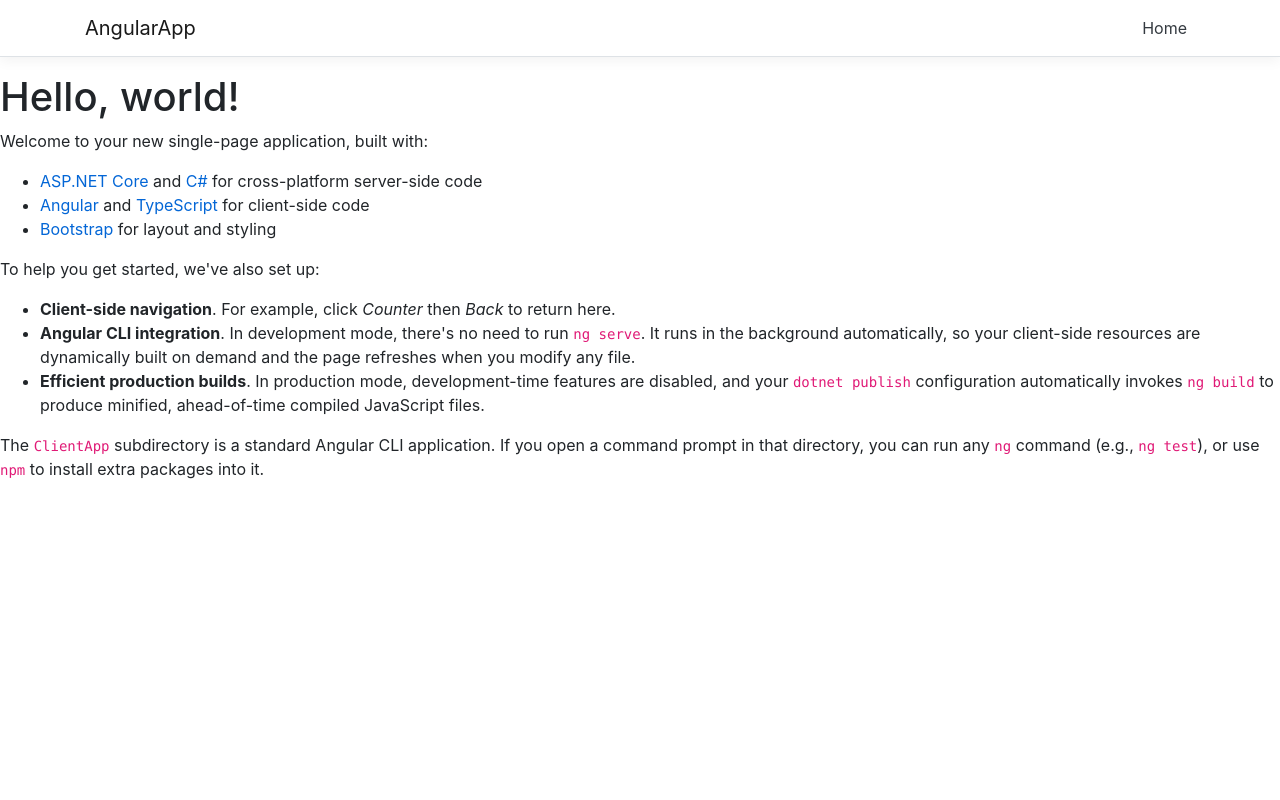
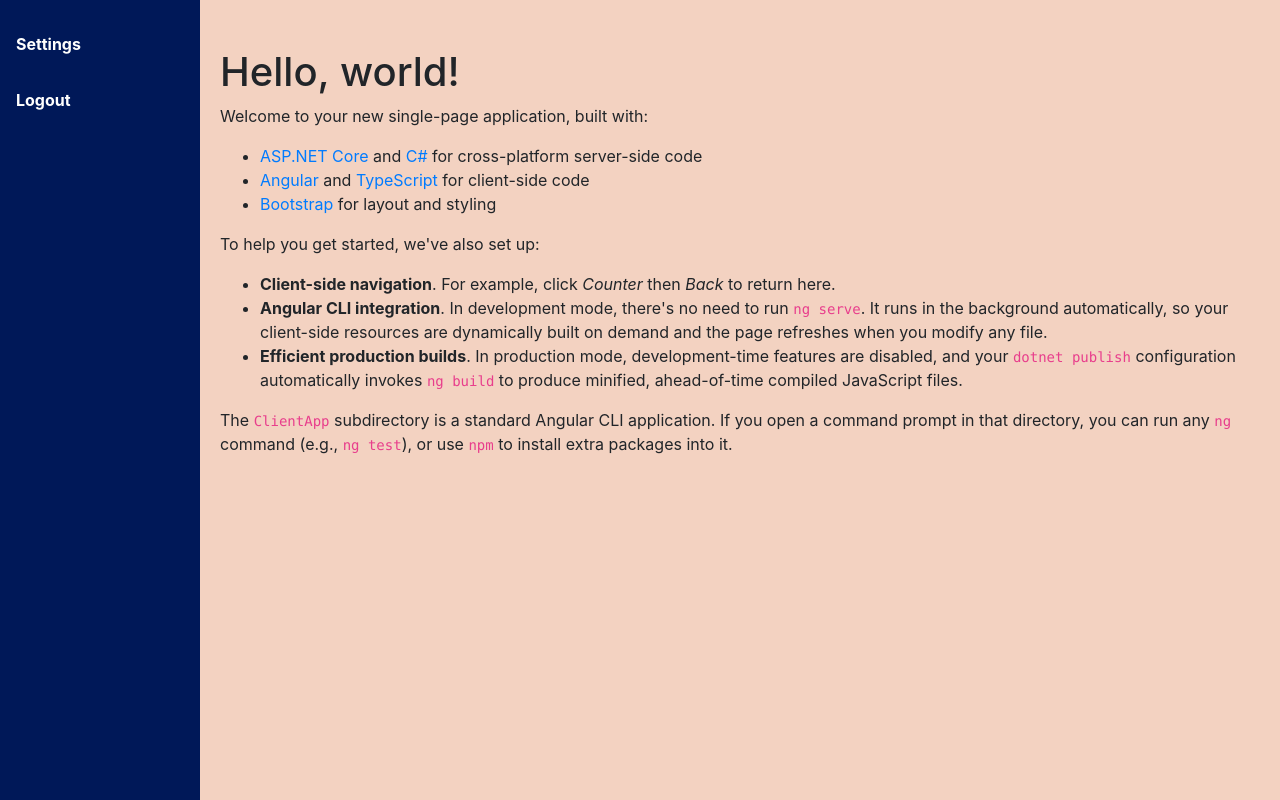
Before and after one commit to PeterKvayt/NoneMes, an Angular app in the folder src/AngularApp/ClientApp/: page / in a window 1280 px wide. Built offline with nearby package versions, Linux system fonts and the light colour scheme.

Commit message:
Alter nav-menu.

```diff
--- a/src/AngularApp/ClientApp/angular.json
+++ b/src/AngularApp/ClientApp/angular.json
@@ -23,6 +23,7 @@
             "assets": ["src/assets"],
             "styles": [
               "node_modules/bootstrap/dist/css/bootstrap.min.css",
+              "src/global-colors.css",
               "src/styles.css"
             ],
             "scripts": []
--- a/src/AngularApp/ClientApp/src/app/nav-menu/nav-menu.component.css
+++ b/src/AngularApp/ClientApp/src/app/nav-menu/nav-menu.component.css
@@ -1,7 +1,28 @@
-a.navbar-brand {
-  white-space: normal;
-  text-align: center;
-  word-break: break-all;
+.nav-box{
+  height: 100%;
+  width: 200px;
+  position: fixed;
+  z-index: 1;
+  top: 0;
+  left: 0;
+  background-color: var(--dark-background);
+  overflow-x: hidden;
+  padding-top: 1rem;
+}
+
+.nav-item{
+  font-weight: 700;
+  display: block;
+  margin: 0;
+  width: 100%;
+  padding: 1rem;
+  color: var(--card-headline)
+}
+.nav-item:hover{
+  color: var(--background);
+  background-color: var(--sub-headline);
+  cursor: pointer;
+  text-decoration: none;
 }
 
 html {
--- a/src/AngularApp/ClientApp/src/app/nav-menu/nav-menu.component.html
+++ b/src/AngularApp/ClientApp/src/app/nav-menu/nav-menu.component.html
@@ -1,34 +1,4 @@
-<header>
-  <nav
-    class="navbar navbar-expand-sm navbar-toggleable-sm navbar-light bg-white border-bottom box-shadow mb-3"
-  >
-    <div class="container">
-      <a class="navbar-brand" [routerLink]="['/']">AngularApp</a>
-      <button
-        class="navbar-toggler"
-        type="button"
-        data-toggle="collapse"
-        data-target=".navbar-collapse"
-        aria-label="Toggle navigation"
-        [attr.aria-expanded]="isExpanded"
-        (click)="toggle()"
-      >
-        <span class="navbar-toggler-icon"></span>
-      </button>
-      <div
-        class="navbar-collapse collapse d-sm-inline-flex flex-sm-row-reverse"
-        [ngClass]="{ show: isExpanded }"
-      >
-        <ul class="navbar-nav flex-grow">
-          <li
-            class="nav-item"
-            [routerLinkActive]="['link-active']"
-            [routerLinkActiveOptions]="{ exact: true }"
-          >
-            <a class="nav-link text-dark" [routerLink]="['/']">Home</a>
-          </li>
-        </ul>
-      </div>
-    </div>
-  </nav>
-</header>
+<nav class="nav-box">
+    <a class="nav-item" href="#">Settings</a>
+    <a class="nav-item" href="#">Logout</a>
+</nav>
--- /dev/null
+++ b/src/AngularApp/ClientApp/src/global-colors.css
@@ -0,0 +1,9 @@
+:root {
+  --background: #f3d2c1;
+  --ligth-background: #fef6e4;
+  --dark-background: #001858;
+  --sub-headline: #172c66;
+  --secondary: #8bd3dd;
+  --tertiary: #f582ae;
+  --card-headline: #fffffe;
+}
--- a/src/AngularApp/ClientApp/src/index.html
+++ b/src/AngularApp/ClientApp/src/index.html
@@ -2,7 +2,7 @@
 <html lang="en">
   <head>
     <meta charset="utf-8" />
-    <title>AngularApp</title>
+    <title>No Message</title>
     <base href="/" />
 
     <meta name="viewport" content="width=device-width, initial-scale=1" />
--- a/src/AngularApp/ClientApp/src/styles.css
+++ b/src/AngularApp/ClientApp/src/styles.css
@@ -1,16 +1,7 @@
-/* You can add global styles to this file, and also import other style files */
-
-/* Provide sufficient contrast against white background */
-a {
-  color: #0366d6;
+body{
+  background-color: var(--background);
 }
-
-code {
-  color: #e01a76;
+.content-wrapper{
+  margin: 3rem 2rem;
+  margin-left: 220px;
 }
-
-.btn-primary {
-  color: #fff;
-  background-color: #1b6ec2;
-  border-color: #1861ac;
-}
```
